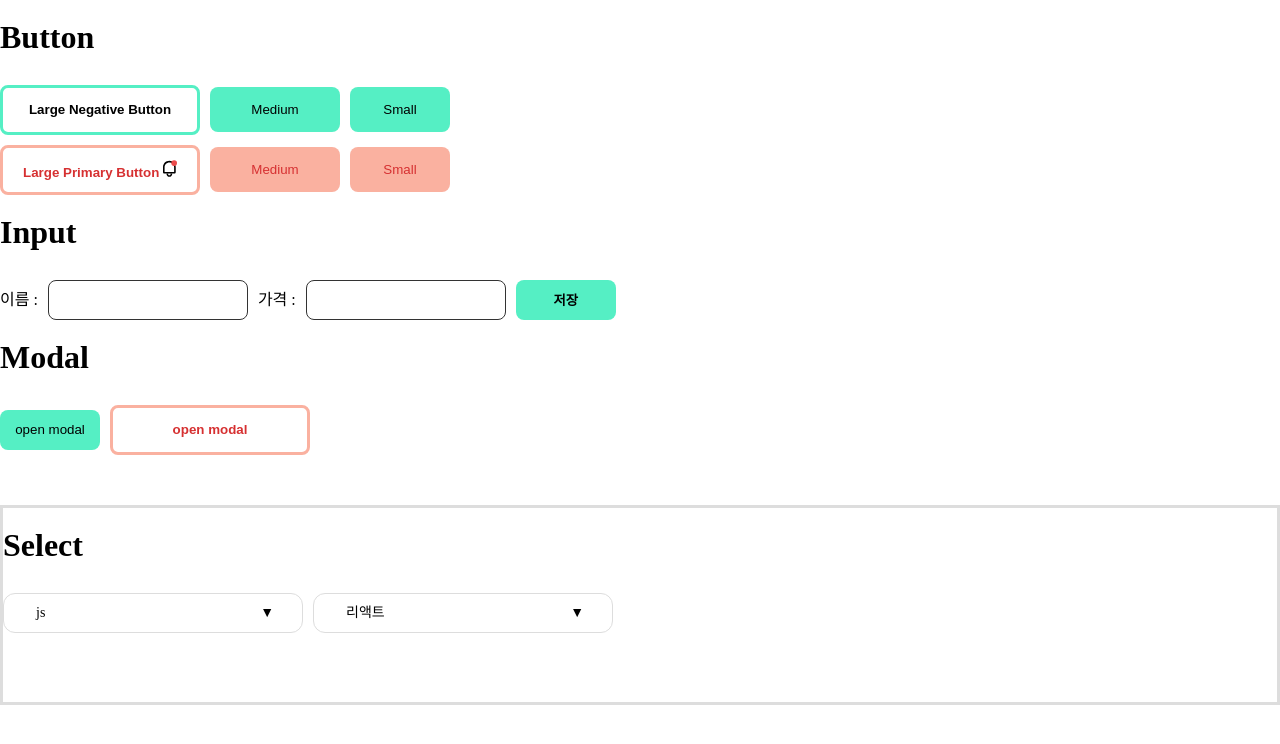
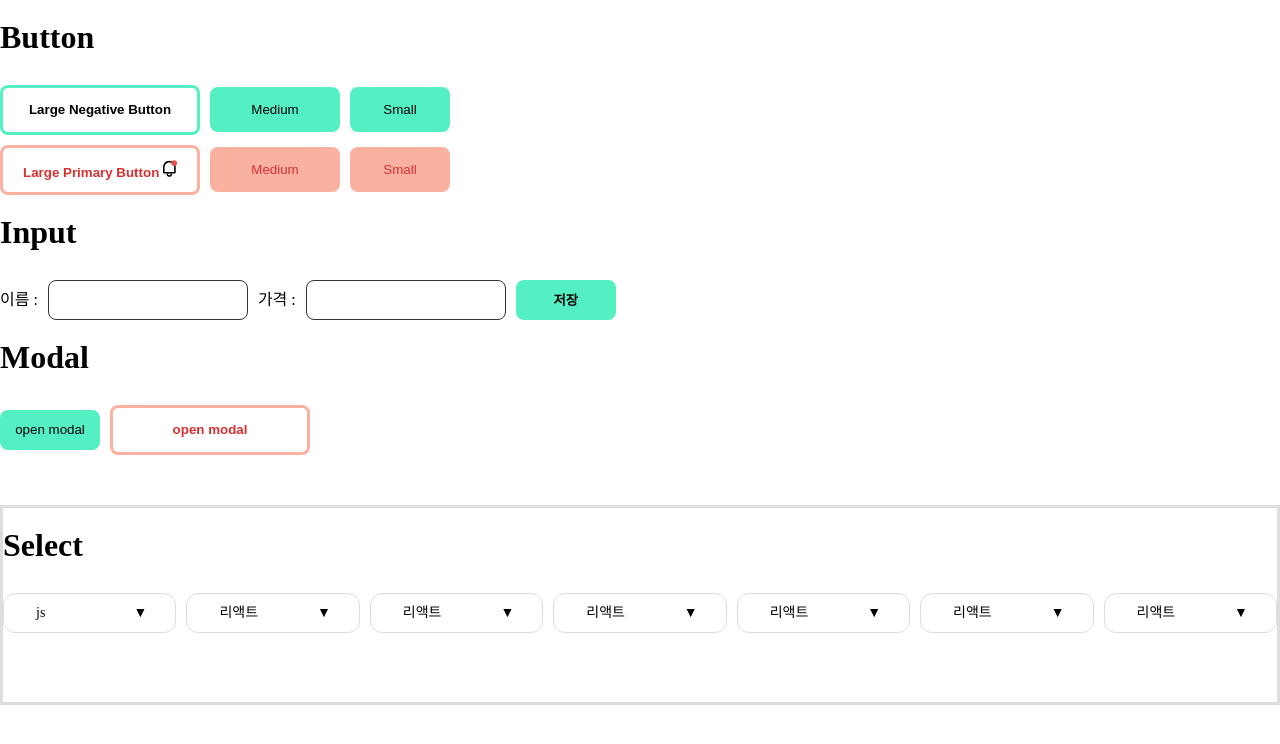
Before and after one commit to 0hyeon/todolist-hanghae, a React (Create React App) app: page /style in a window 1280 px wide. Shown: the top 744 px of the page. Built offline with nearby package versions, Linux system fonts and the light colour scheme.

Commit message:
feat:커스텀훅

```diff
--- a/src/components/SelectBoxs.tsx
+++ b/src/components/SelectBoxs.tsx
@@ -1,32 +1,45 @@
-import React, { useState } from "react";
+import React, { useRef, useState } from "react";
 import styled from "styled-components";
+import useDetectClose from "../hook/useDetectClose";
 
-const SelectBoxs = (props: any) => {
-  const [currentValue, setCurrentValue] = useState(props.optionData[0]);
-  const [showOptions, setShowOptions] = useState(false);
+interface Itodolist {
+  optionData: string[];
+}
+const SelectBoxs = ({ optionData }: Itodolist): React.ReactElement => {
+  const [currentValue, setCurrentValue] = useState(optionData[0]);
+
+  const dropDownRef = useRef();
+  const [isOpen, setIsOpen] = useDetectClose(dropDownRef, false);
 
   const handleOnChangeSelectValue = (e: any) => {
     const { innerText } = e.target;
     setCurrentValue(innerText);
   };
+
   return (
-    <SelectBox onClick={() => setShowOptions((prev) => !prev)}>
+    <SelectBox
+      ref={dropDownRef}
+      onClick={() => setIsOpen((prev: any) => !prev)}
+    >
       <Label>{currentValue}</Label>
-      <SelectOptions show={showOptions}>
-        {props.optionData.map((data: any) => (
+      {isOpen && (
+        <SelectOptions>
+          {optionData.map((data: any, index) => (
             <Option
-            key={data.key}
+              key={index}
               value={data.value}
+              setIsOpen={setIsOpen}
               onClick={handleOnChangeSelectValue}
             >
               {data}
             </Option>
           ))}
         </SelectOptions>
+      )}
     </SelectBox>
   );
 };
-const SelectBox = styled.div`
+const SelectBox = styled.div<{ ref: any }>`
   margin-bottom: 80px;
   position: relative;
   width: 300px;
@@ -55,7 +68,7 @@ const Label = styled.label`
   margin-left: 4px;
   text-align: center;
 `;
-const SelectOptions = styled.ul<{ show: boolean }>`
+const SelectOptions = styled.ul<{ ref?: any }>`
   position: absolute;
   list-style: none;
   top: 50px;
@@ -66,12 +79,12 @@ const SelectOptions = styled.ul<{ show: boolean }>`
   padding: 0;
   border-radius: 8px;
   background-color: #fff;
-  border: ${(props) => (props.show ? "1px solid #ddd;" : "")};
+  border: 1px solid #ddd;
   box-sizing: border-box;
   color: #000;
-  max-height: ${(props) => (props.show ? "none" : "0")};
+  max-height: none;
 `;
-const Option = styled.li`
+const Option = styled.li<{ setIsOpen: any }>`
   font-size: 14px;
   padding: 16px 18px;
   transition: background-color 0.2s ease-in;
--- /dev/null
+++ b/src/hook/useDetectClose.tsx
@@ -0,0 +1,24 @@
+import { useState, useEffect } from "react";
+
+const useDetectClose = (ref: any, initialState: any) => {
+  const [isOpen, setIsOpen] = useState(initialState);
+
+  useEffect(() => {
+    const pageClickEvent = (e: any) => {
+      if (ref.current && !ref.current.contains(e.target)) {
+        setIsOpen(!isOpen);
+      }
+    };
+
+    if (isOpen) {
+      window.addEventListener("click", pageClickEvent);
+    }
+
+    return () => {
+      window.removeEventListener("click", pageClickEvent);
+    };
+  }, [isOpen, ref]);
+  return [isOpen, setIsOpen];
+};
+
+export default useDetectClose;
--- a/src/page/Style.tsx
+++ b/src/page/Style.tsx
@@ -7,6 +7,7 @@ function Style() {
   const [isName, setName] = useState<string>("");
   const [isNumber, setNumber] = useState<string>("");
   const [modalOpen, setModalOpen] = useState(false);
+
   const changeEnteredNum = (e: React.ChangeEvent<HTMLInputElement>) => {
     let value = e.target.value; // 입력값을 value 라고 선언
     const numCheck = /^[0-9,]/.test(value); // 입력값이 숫자와 콤마(,)인지 확인 (불린값이 나옴)
@@ -27,11 +28,6 @@ function Style() {
     }
     let pureNum = isNumber.split(",").join("");
     alert(`{ name: ${isName}, price: ${pureNum}}`);
-  };
-
-  // 모달창 노출
-  const showModal = () => {
-    setModalOpen(true);
   };
 
   return (
@@ -136,6 +132,11 @@ function Style() {
             optionData={["js", "nodejs", "java", "react"]}
           ></SelectBoxs>
           <SelectBoxs optionData={["리액트", "자바"]}></SelectBoxs>
+          <SelectBoxs optionData={["리액트", "자바"]}></SelectBoxs>
+          <SelectBoxs optionData={["리액트", "자바"]}></SelectBoxs>
+          <SelectBoxs optionData={["리액트", "자바"]}></SelectBoxs>
+          <SelectBoxs optionData={["리액트", "자바"]}></SelectBoxs>
+          <SelectBoxs optionData={["리액트", "자바"]}></SelectBoxs>
         </ButtonWrap>
       </TopWrapper>
     </div>
@@ -174,7 +175,7 @@ const Button = styled.button<{
   cursor: pointer;
   border-radius: 8px;
   background-color: ${(props) => (props.bgColor ? props.bgColor : null)};
-  color: ${(props) => (props.color ? props.color : "#000")};
+  color: ${({ color }) => (color ? color : "#000")};
   height: ${(props) => (props.height ? props.height : "45px")};
   padding: 1px 6px;
 
--- a/src/redux/modules/crud.ts
+++ b/src/redux/modules/crud.ts
@@ -1,14 +1,16 @@
 import { Iusers } from "../../page/Home";
-const CREATE = "crud/CREATE"; //이걸하는 이유는 밑에 문자열로 넣어줘도 되는데 에러가 나면 오류를 찾기힘들고, 중복될경우 이거 사용한 컴포넌트는 다바꿔줘야해서, 휴먼에러
-const READ = "crud/READ";
-const UPDATE = "crud/UPDATE";
-const DELETE = "crud/DELETE";
+//이걸하는 이유는 밑에 문자열로 넣어줘도 되는데 에러가 나면 오류를 찾기힘들고, 중복될경우 이거 사용한 컴포넌트는 다바꿔줘야해서, 휴먼에러
+const CREATE = "crud/CREATE" as const
+const READ = "crud/READ" as const;
+const UPDATE = "crud/UPDATE" as const;
+const DELETE = "crud/DELETE" as const;
 
 type crudAction =
-  // | ReturnType<typeof increase>
-  // | ReturnType<typeof decrease>
-  // | ReturnType<typeof increaseBy>;
-  any;
+  | ReturnType<typeof todoCreate>//유틸리티타입
+  | ReturnType<typeof todoRead>
+  | ReturnType<typeof todoUpdate>
+  | ReturnType<typeof todoDelete>;
+// any;
 
 //action creator : 액션객체를 만들어주는역할을 하는 함수 (리덕스에서도 권장 휴먼에러를 방지하기 위한 방법)
 export const todoCreate = (payload: Iusers) => {
@@ -22,13 +24,13 @@ export const todoRead = () => {
     type: READ,
   };
 };
-export const todoUpdate = (payload: any) => {
+export const todoUpdate = (payload: number) => {
   return {
     type: UPDATE,
     payload,
   };
 };
-export const todoDelete = (payload: any) => {
+export const todoDelete = (payload: number) => {
   return {
     type: DELETE,
     payload,
@@ -55,7 +57,7 @@ const initialState = [
 //0. combineReducers에 객체를 넣어 스토어를 만드는 configStore설정후
 //1. dispatch는 action객체를 store에게 던진다.
 //2. store는 action객체에 type에 따라 state를 변경한다.
-const crud = (state = initialState, action: any) => {
+const crud = (state = initialState, action: crudAction) => {
   switch (action.type) {
     case CREATE:
       return [...state, action.payload];
```
Lines whose indentation alone changed are shown as unchanged.
